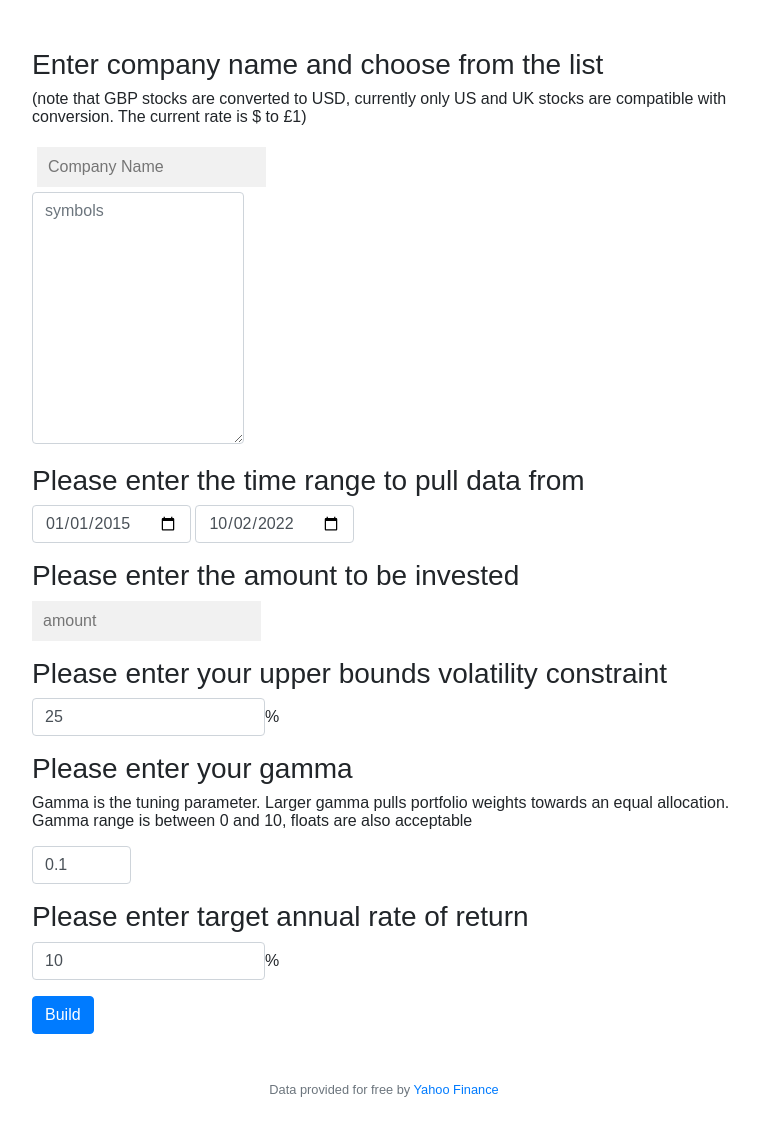
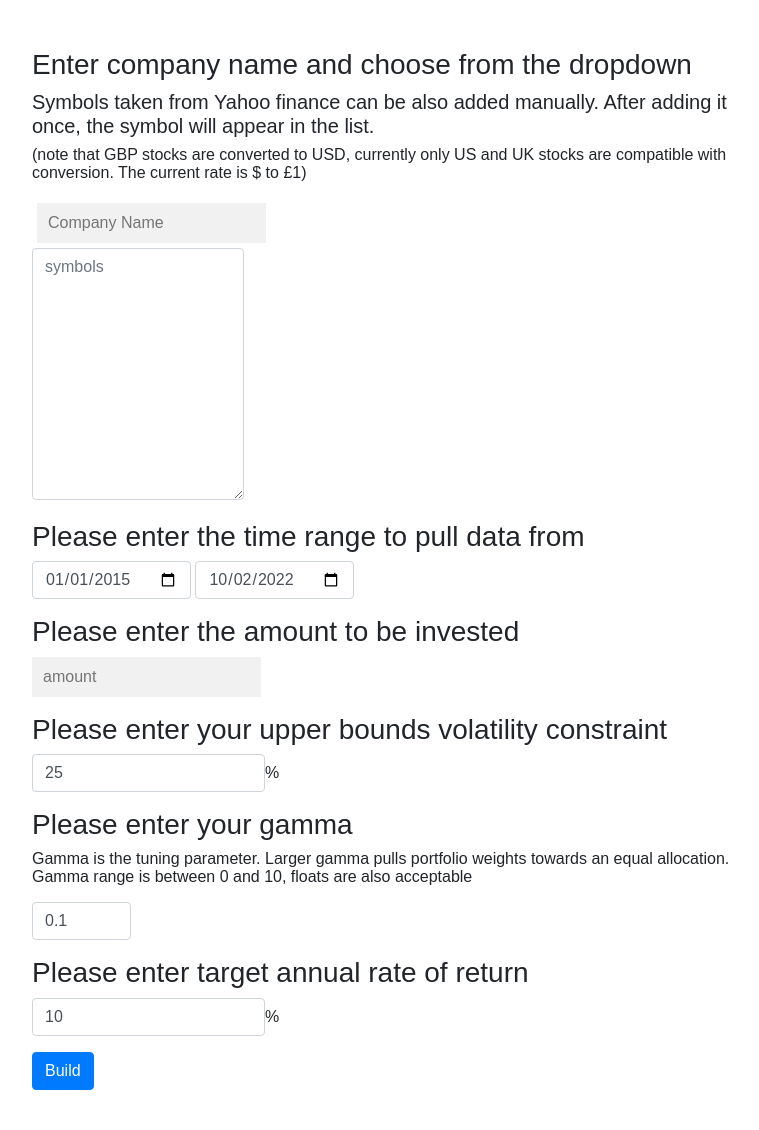
Before and after one commit to Originn/AdvancedPortOpt, a Flask app: template application/templates/build.html in a window 1280 px wide. Shown: the part 65-1195 px from the top of the page, without its empty margins (256-1015 px from the left). Before the commit the page ends 1162 px from the top, so only its background shows below. Run offline with Flask 3, Linux system fonts and the light colour scheme; the template is opened without the code that fills it, so the values that code supplies are empty; parts of the project's set-up code (start-up, migrations or seed data) failed here and were passed over.

Commit message:
added text

```diff
--- a/application/templates/build.html
+++ b/application/templates/build.html
@@ -7,7 +7,8 @@
 {% block main %}
 
 <form action="/build" method="post">
-<h3> Enter company name and choose from the list</h3>
+<h3> Enter company name and choose from the dropdown </h3>
+<h5> Symbols taken from Yahoo finance can be also added manually. After adding it once, the symbol will appear in the list. </h5>
 <p>(note that GBP stocks are converted to USD, currently only US and UK stocks are compatible with conversion. The current rate is ${{ GBP }} to £1)</p>
 <div class="autocomplete" style="width:300px;">
   <input id="myInput" type="text" name="stock" placeholder="Company Name">
@@ -20,15 +21,6 @@
             <input autocomplete="off" value="2015-01-01" class="form-control" name="start" placeholder="start" type="date">
             <input autocomplete="off" id="today" class="form-control" name="end" placeholder="end" type="date">
         </div>
-
-<!--<h3>Please select the method of analysis</h3>
-<div class="form-group">
-<select name="data">
-    <option value="min_variance">Long/short min variance</option>
-    <option value="nasdaq">NASDAQ</option>
-    <option value="other">OTHER</option>
-</select>
-</div>-->
 
 <h3>Please enter the amount to be invested</h3>
         <div class="form-group">
```
Also changed, not shown: application/templates/built.html (+0 -25 lines).
